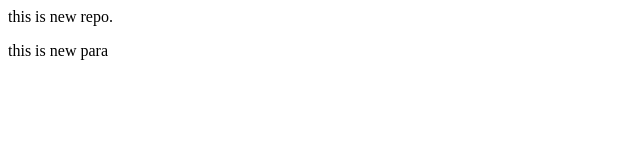
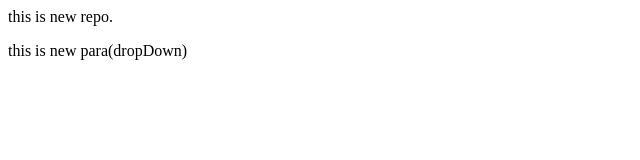
Before and after one commit to nitishhpal/localRepo, a plain HTML site: page index.html in a window 1280 px wide. Shown: the full height of the page, 0-640 px from the left. Drawn offline with Linux system fonts and the light colour scheme.

```diff
--- a/index.html
+++ b/index.html
@@ -2,5 +2,5 @@
     this is new repo.
 </p>
 <p>
-    this is new para
+    this is new para(dropDown)
 </p>
```
